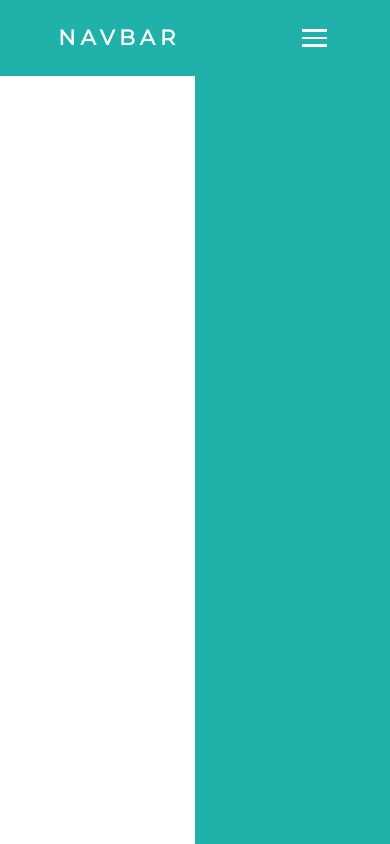
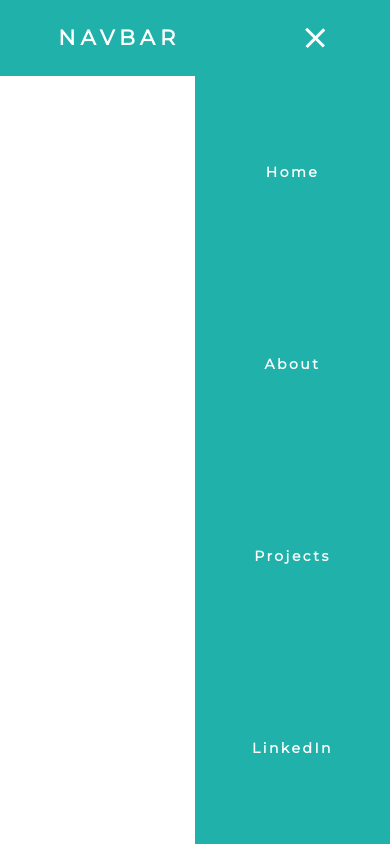
Before and after one commit to randyagaleano/navbar, a plain HTML site: page index.html in a window 390 px wide. Both pictures are taken after a click on the element 314 px from the left and 37 px from the top of the page. Drawn offline with Linux system fonts and the light colour scheme.

Commit message:
began work on rotating hamburger icon for mobile

```diff
--- a/resources/css/style.css
+++ b/resources/css/style.css
@@ -49,6 +49,18 @@ nav {
     margin: 5px;
 }
 
+.toggle .line2 {
+    opacity: 0;
+}
+
+.toggle .line1 {
+    transform: rotate(-45deg) translate(-5px, 6px);
+}
+
+.toggle .line3 {
+    transform: rotate(45deg) translate(-5px, -6px);
+}
+
 @media screen and (max-width: 1024px) {
     .nav-links {
         width: 50%;
@@ -87,3 +99,14 @@ nav {
 .nav-active {
     transform: translateX(0%);
 }
+
+@keyframes navFade {
+    from {
+        opacity: 0;
+        transform: translateX(50px);
+    }
+    to {
+        opacity: 1;
+        transform: translateX(0px);
+    }
+}
--- a/resources/js/app.js
+++ b/resources/js/app.js
@@ -1,10 +1,21 @@
 const hambugerOpen = () => {
     const hamburger = document.querySelector('.hamburger-icon');
     const nav = document.querySelector('.nav-links');
+    const navLinks = document.querySelectorAll('.nav-links li');
 
     hamburger.addEventListener('click', () => {
         nav.classList.toggle('nav-active');
+
+        navLinks.forEach((link, index) => {
+            link.style.animation
+                ? link.style.animation = ''
+                : link.style.animation = `navFade 0.5s ease forwards ${index / 7 + 0.75}s`;
+        });
+
+        hamburger.classList.toggle('toggle');
+
     })
+
 }
 
 hambugerOpen();
```
